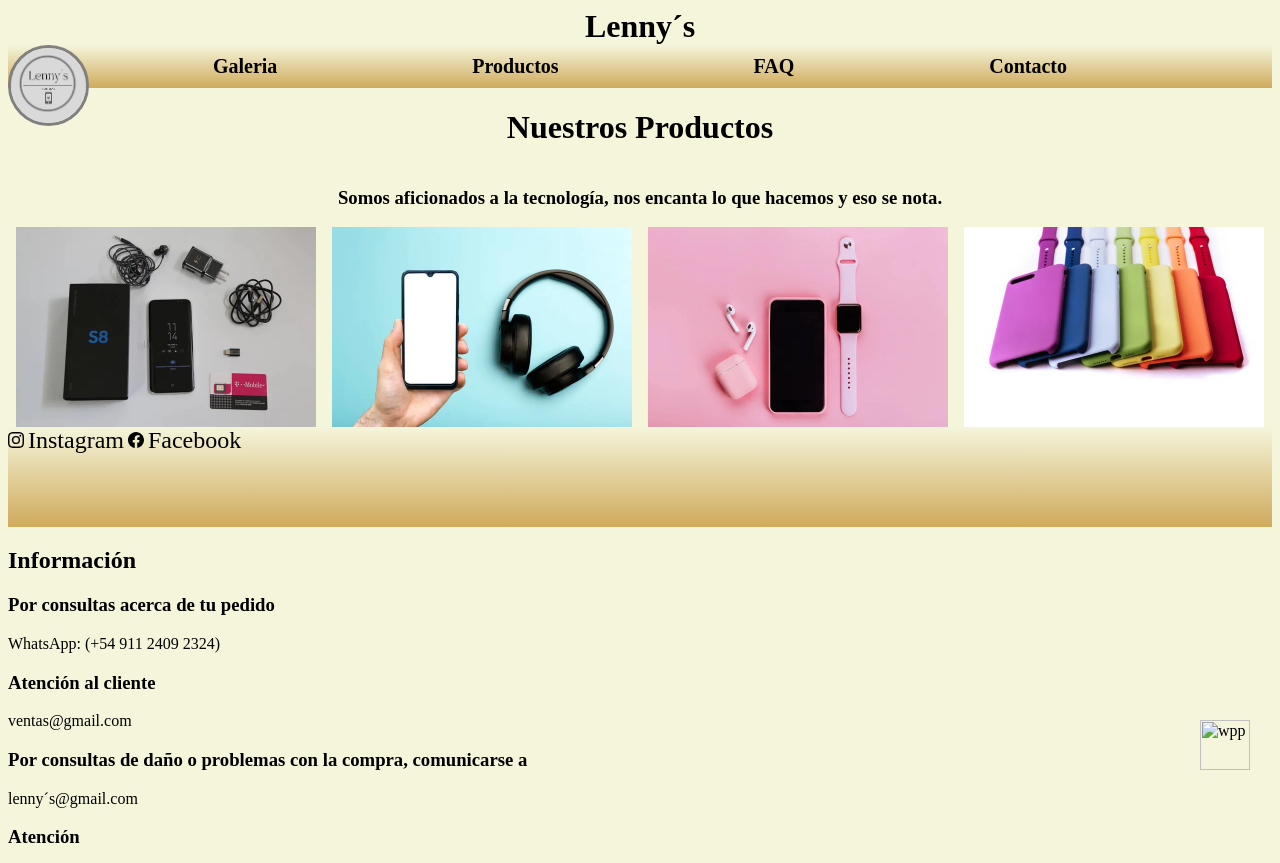
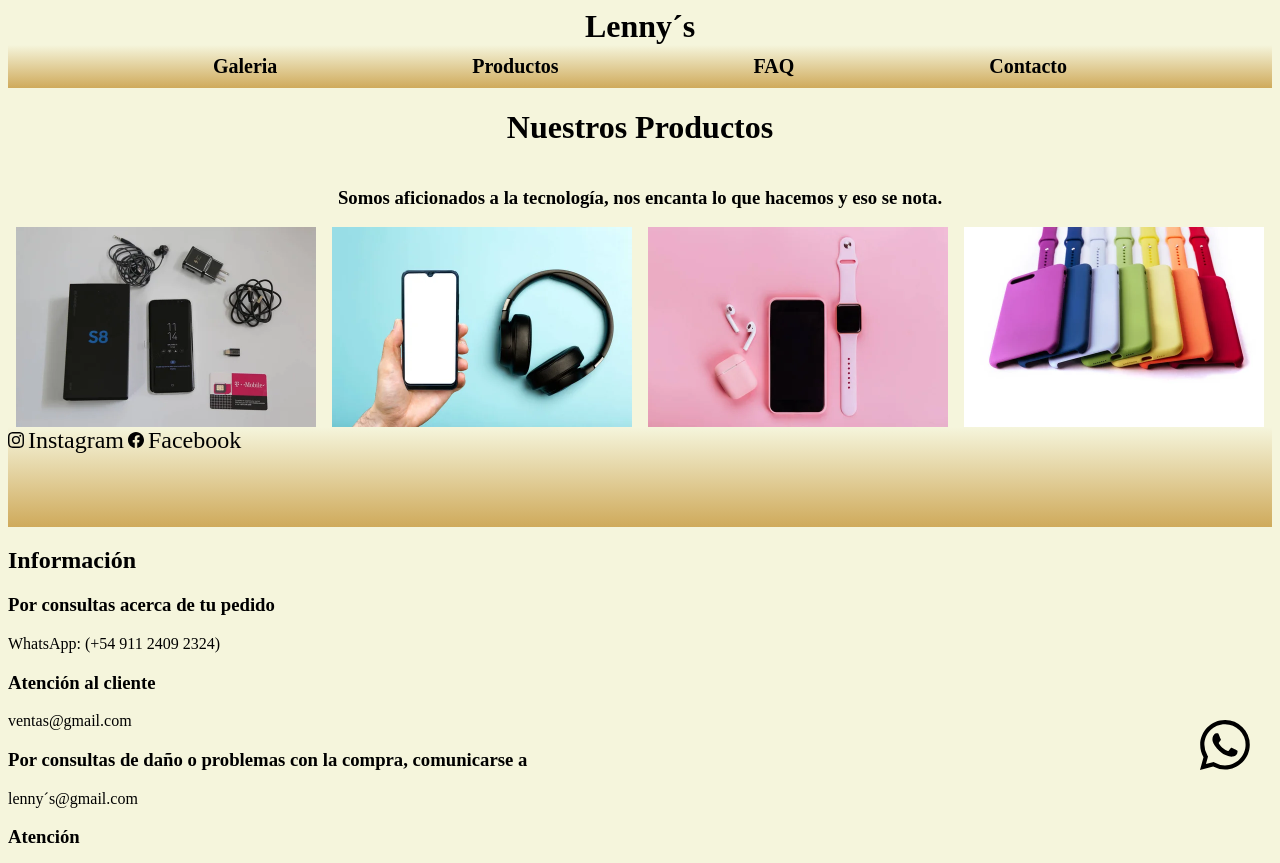
Before and after one commit to Kunan004/MiPrimerSitioWeb, a plain HTML site: page LennysWeb/productos.html in a window 1280 px wide. Shown: the top 863 px of the page. Drawn offline with Linux system fonts and the light colour scheme.

Commit message:
Ultimas correciones

```diff
--- a/LennysWeb/productos.html
+++ b/LennysWeb/productos.html
@@ -15,13 +15,7 @@
         </nav>
 
     </div>
-    <header class="Header">
-        <img class="Header__LogoLennys" src="../img/LogoLennys.jpeg" alt="">
 
-
-
-
-    </header>
 
         <nav class="NavHeader">
             <div class="NavHeader__Box__Galeria"><a class="NavHeader__Galeria" href="./galeria.html">Galeria</a></div>
@@ -64,7 +58,7 @@
               </svg>
             <a class="Rrss__TextFacebook" href="www.facebook.com">Facebook</a>
 
-            <img class="Rrss__IconoWhatsapp" src="./img/IconoWhatsapp.svg" alt="wpp">
+            <img class="Rrss__IconoWhatsapp" src="../img/IconoWhatsapp.svg" alt="wpp">
 
         </nav>
             <section class="PieDeContacto">
```
Also changed, not shown: LennysWeb/contacto.html (+1 -4 lines), LennysWeb/faq.html (+1 -4 lines), LennysWeb/galeria.html (+0 -3 lines).
